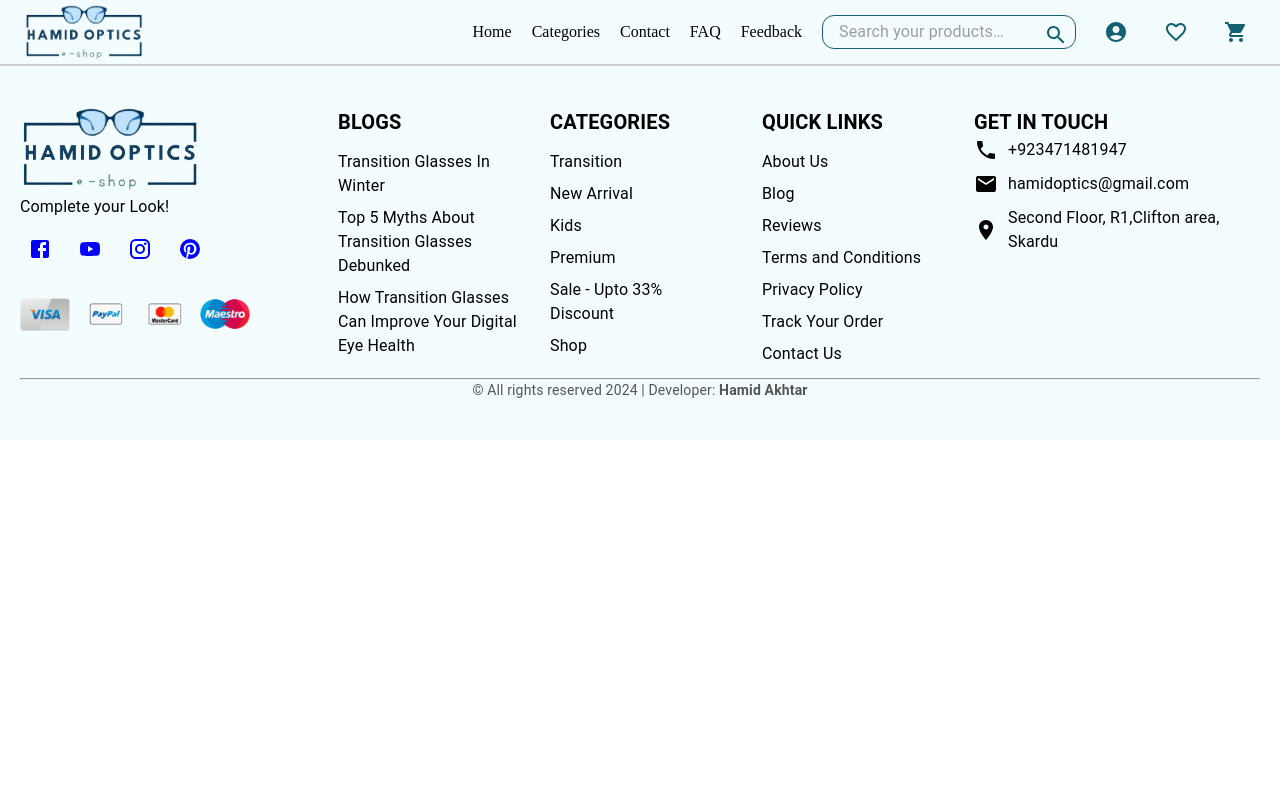
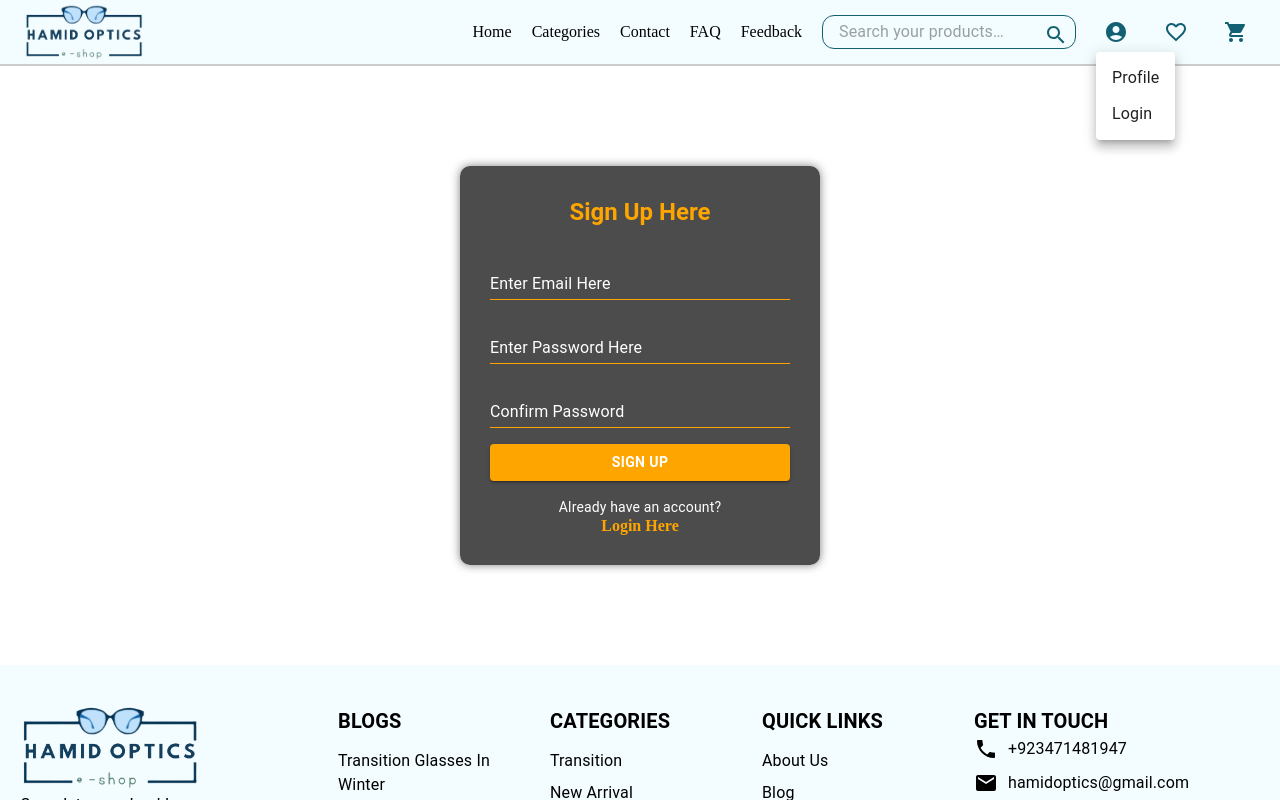
Before and after one commit to HamidAkhtar00/FullStackWebsite, a React (Vite) app in the folder Frontend/: page /Signup in a window 1280 px wide. Both pictures are taken after a click on the button 1116 px from the left and 32 px from the top of the page. Shown: the top 800 px of the page. Built offline with nearby package versions, Linux system fonts and the light colour scheme.

Commit message:
updated login form

```diff
--- a/Frontend/src/App.jsx
+++ b/Frontend/src/App.jsx
@@ -11,6 +11,8 @@ import ProductDetails from './components/ProductDetails';
 import FeedbackSlider from './components/Feedback';
 import ShoppingCarts from './components/ShoppingCarts';
 import Checkout from './components/Checkout';
+import Login from './components/loginform';
+import SignUp from './components/SignupForm';
 
 
 
@@ -28,6 +30,8 @@ function App() {
         <Route path="/product-details/:id" element={<ProductDetails />} />
         <Route path="/shopping-cart" element={<ShoppingCarts />} />
         <Route path="/checkout" element={<Checkout />} />
+        <Route path="/login" element={<Login />} />
+        <Route path="/Signup" element={<SignUp />} />
       </Routes>
       <Footer />
     </Router>
--- a/Frontend/src/components/Header.jsx
+++ b/Frontend/src/components/Header.jsx
@@ -1,18 +1,37 @@
 import React, { useState } from 'react';
 import {
   AppBar, Toolbar, IconButton, Typography, InputBase, Drawer, List, ListItem, ListItemText,
-  Divider, Box
+  Divider, Box, Menu, MenuItem
 } from '@mui/material';
 import MenuIcon from '@mui/icons-material/Menu';
 import AccountCircle from '@mui/icons-material/AccountCircle';
 import FavoriteBorderIcon from '@mui/icons-material/FavoriteBorder';
 import ShoppingCartIcon from '@mui/icons-material/ShoppingCart';
 import SearchIcon from '@mui/icons-material/Search';
-import { Link } from 'react-router-dom';
+import { Link, useNavigate } from 'react-router-dom';
 import logo from '../assets/images/logo1.png'; // Import the logo
 
 const Header = () => {
   const [drawerOpen, setDrawerOpen] = useState(false);
+  const [anchorEl, setAnchorEl] = useState(null);
+  const navigate = useNavigate();
+
+  const handleAccountMenuOpen = (event) => {
+    setAnchorEl(event.currentTarget);
+  };
+
+  const handleAccountMenuClose = () => {
+    setAnchorEl(null);
+  };
+
+  const handleMenuClick = (page) => {
+    handleAccountMenuClose();
+    if (page === 'login') {
+      navigate('/login'); // Navigate to the login page
+    } else if (page === 'profile') {
+      navigate('/profile'); // Navigate to the profile page (if available)
+    }
+  };
 
   const toggleDrawer = (open) => (event) => {
     if (event.type === 'keydown' && (event.key === 'Tab' || event.key === 'Shift')) {
@@ -42,7 +61,7 @@ const Header = () => {
         <ListItem button component={Link} to="/faq">
           <ListItemText primary="FAQ" />
         </ListItem>
-        <ListItem button component={Link} to="/Feedback">
+        <ListItem button component={Link} to="/feedback">
           <ListItemText primary="FeedbackSlider" />
         </ListItem>
       </List>
@@ -94,7 +113,7 @@ const Header = () => {
               <SearchIcon sx={{ color: 'rgb(18, 96, 113)' }} />
             </IconButton>
           </div>
-          <IconButton color="inherit">
+          <IconButton color="inherit" onClick={handleAccountMenuOpen}>
             <AccountCircle />
           </IconButton>
           <IconButton color="inherit">
@@ -107,7 +126,7 @@ const Header = () => {
 
         {/* Mobile View */}
         <Box sx={{ display: { xs: 'flex', md: 'none' }, alignItems: 'center' }}>
-          <IconButton color="inherit">
+          <IconButton color="inherit" onClick={handleAccountMenuOpen}>
             <AccountCircle />
           </IconButton>
           <IconButton edge="end" color="inherit" aria-label="menu" onClick={toggleDrawer(true)}>
@@ -115,6 +134,16 @@ const Header = () => {
           </IconButton>
         </Box>
       </Toolbar>
+
+      {/* Account Dropdown Menu */}
+      <Menu
+        anchorEl={anchorEl}
+        open={Boolean(anchorEl)}
+        onClose={handleAccountMenuClose}
+      >
+        <MenuItem onClick={() => handleMenuClick('profile')}>Profile</MenuItem>
+        <MenuItem onClick={() => handleMenuClick('login')}>Login</MenuItem>
+      </Menu>
 
       {/* Drawer for Mobile Menu */}
       <Drawer anchor="right" open={drawerOpen} onClose={toggleDrawer(false)}>
--- /dev/null
+++ b/Frontend/src/components/SignupForm.jsx
@@ -0,0 +1,86 @@
+import React from 'react';
+import { Box, Button, TextField, Typography, Link } from '@mui/material';
+import { useNavigate } from 'react-router-dom';
+
+const SignUp = () => {
+  const navigate = useNavigate();
+
+  const handleSignUp = (e) => {
+    e.preventDefault();
+    // Add sign-up functionality here
+  };
+
+  return (
+    <Box
+      sx={{
+        width: '300px',
+        margin: '100px auto',
+        padding: '30px',
+        background: 'rgba(0, 0, 0, 0.7)',
+        borderRadius: '10px',
+        textAlign: 'center',
+        color: '#fff',
+        boxShadow: '0px 0px 10px rgba(0, 0, 0, 0.5)',
+      }}
+    >
+      <Typography variant="h5" sx={{ mb: 3, fontWeight: 'bold', color: 'orange' }}>
+        Sign Up Here
+      </Typography>
+
+      <TextField
+        label="Enter Email Here"
+        variant="standard"
+        fullWidth
+        sx={{ mb: 2, input: { color: 'orange' }, '& .MuiInput-underline:before': { borderBottomColor: 'orange' } }}
+        InputLabelProps={{ style: { color: '#fff' } }}
+      />
+
+      <TextField
+        label="Enter Password Here"
+        type="password"
+        variant="standard"
+        fullWidth
+        sx={{ mb: 2, input: { color: 'orange' }, '& .MuiInput-underline:before': { borderBottomColor: 'orange' } }}
+        InputLabelProps={{ style: { color: '#fff' } }}
+      />
+
+      <TextField
+        label="Confirm Password"
+        type="password"
+        variant="standard"
+        fullWidth
+        sx={{ mb: 2, input: { color: 'orange' }, '& .MuiInput-underline:before': { borderBottomColor: 'orange' } }}
+        InputLabelProps={{ style: { color: '#fff' } }}
+      />
+
+      <Button
+        variant="contained"
+        fullWidth
+        onClick={handleSignUp}
+        sx={{
+          backgroundColor: 'orange',
+          color: '#fff',
+          fontWeight: 'bold',
+          mb: 2,
+          '&:hover': { backgroundColor: '#ff9933' },
+        }}
+      >
+        Sign Up
+      </Button>
+
+      <Typography variant="body2" sx={{ color: '#fff' }}>
+        Already have an account?
+      </Typography>
+
+      <Link
+        href="/login"
+        onClick={() => navigate('/login')}
+        sx={{ color: 'orange', textDecoration: 'none', fontWeight: 'bold', '&:hover': { textDecoration: 'underline' } }}
+      >
+        Login Here
+      </Link>
+    </Box>
+  );
+};
+
+export default SignUp;
--- /dev/null
+++ b/Frontend/src/components/loginform.jsx
@@ -0,0 +1,77 @@
+import React from 'react';
+import { Box, Button, TextField, Typography, Link } from '@mui/material';
+import { useNavigate } from 'react-router-dom';
+
+const Login = () => {
+  const navigate = useNavigate();
+
+  const handleLogin = (e) => {
+    e.preventDefault();
+    // Add login functionality here
+  };
+
+  return (
+    <Box
+      sx={{
+        width: '300px',
+        margin: '100px auto',
+        padding: '30px',
+        background: 'rgba(0, 0, 0, 0.7)',
+        borderRadius: '10px',
+        textAlign: 'center',
+        color: '#fff',
+        boxShadow: '0px 0px 10px rgba(0, 0, 0, 0.5)',
+      }}
+    >
+      <Typography variant="h5" sx={{ mb: 3, fontWeight: 'bold', color: 'orange' }}>
+        Login Here
+      </Typography>
+
+      <TextField
+        label="Enter Email Here"
+        variant="standard"
+        fullWidth
+        sx={{ mb: 2, input: { color: 'orange' }, '& .MuiInput-underline:before': { borderBottomColor: 'orange' } }}
+        InputLabelProps={{ style: { color: '#fff' } }}
+      />
+
+      <TextField
+        label="Enter Password Here"
+        type="password"
+        variant="standard"
+        fullWidth
+        sx={{ mb: 2, input: { color: 'orange' }, '& .MuiInput-underline:before': { borderBottomColor: 'orange' } }}
+        InputLabelProps={{ style: { color: '#fff' } }}
+      />
+
+      <Button
+        variant="contained"
+        fullWidth
+        onClick={handleLogin}
+        sx={{
+          backgroundColor: 'orange',
+          color: '#fff',
+          fontWeight: 'bold',
+          mb: 2,
+          '&:hover': { backgroundColor: '#ff9933' },
+        }}
+      >
+        Login
+      </Button>
+
+      <Typography variant="body2" sx={{ color: '#fff' }}>
+        Don't have an account?
+      </Typography>
+
+      <Link
+        href="/signup"
+        onClick={() => navigate('/signup')}
+        sx={{ color: 'orange', textDecoration: 'none', fontWeight: 'bold', '&:hover': { textDecoration: 'underline' } }}
+      >
+        Sign Up Here
+      </Link>
+    </Box>
+  );
+};
+
+export default Login;
```
